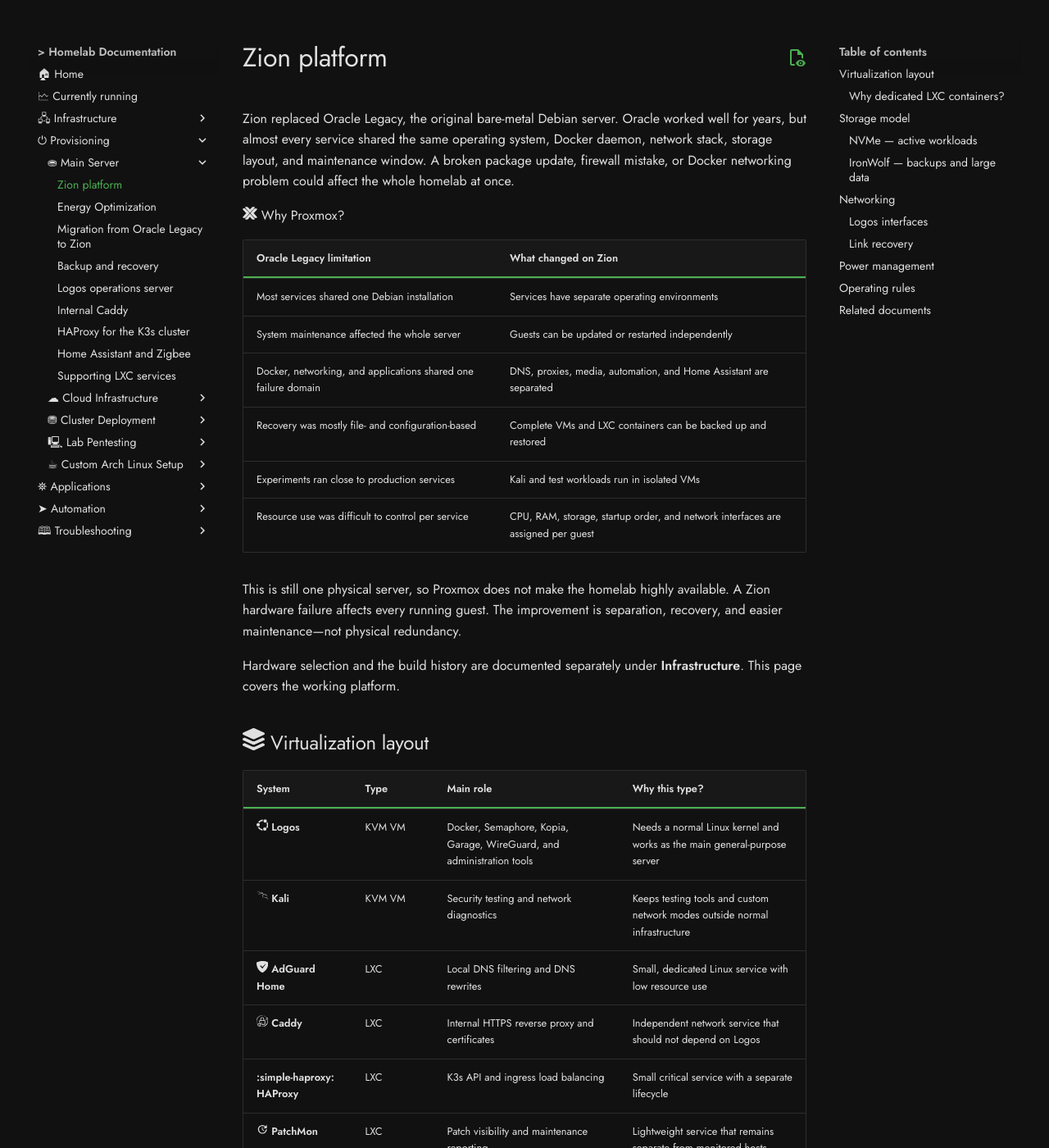
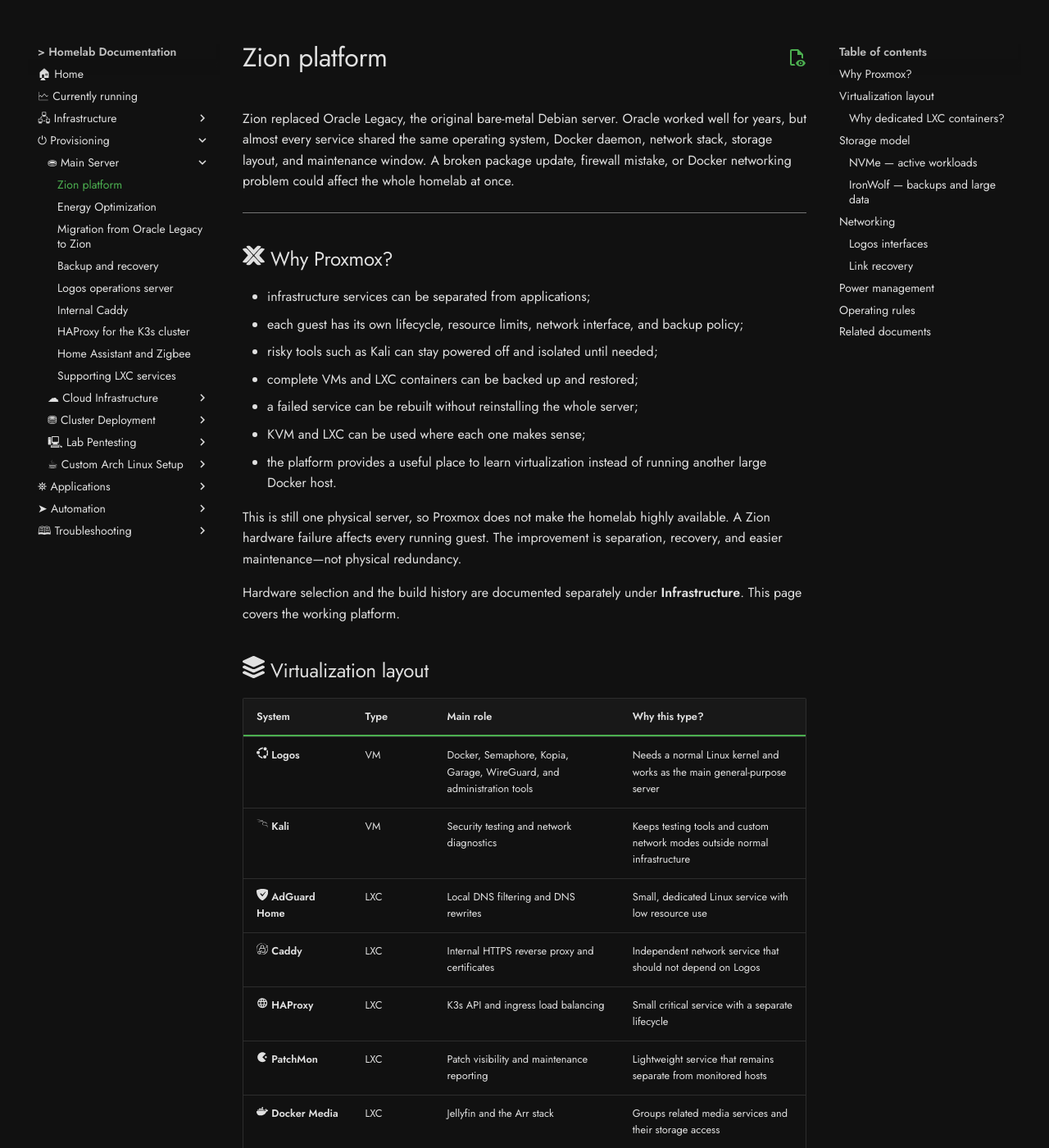
Before and after one commit to kCn3333/homelab, an MkDocs documentation site: the page built from docs/zion/0-platform.md, in a window 1280 px wide and 1400 px high. Shown: the whole window at 82% size. Built offline with MkDocs 1.6.1 and Material for MkDocs 9.7.7, drawn with Linux system fonts in a browser that asks for light colours; comment, search, counter and statistics services are not loaded.

Commit message:
docs: document zion platform update

```diff
--- a/docs/zion/0-platform.md
+++ b/docs/zion/0-platform.md
@@ -2,17 +2,17 @@
 
 Zion replaced Oracle Legacy, the original bare-metal Debian server. Oracle worked well for years, but almost every service shared the same operating system, Docker daemon, network stack, storage layout, and maintenance window. A broken package update, firewall mistake, or Docker networking problem could affect the whole homelab at once.
 
+---
 
-:simple-proxmox: Why Proxmox?
+## :simple-proxmox: Why Proxmox?
 
-| Oracle Legacy limitation | What changed on Zion |
-|---|---|
-| Most services shared one Debian installation | Services have separate operating environments |
-| System maintenance affected the whole server | Guests can be updated or restarted independently |
-| Docker, networking, and applications shared one failure domain | DNS, proxies, media, automation, and Home Assistant are separated |
-| Recovery was mostly file- and configuration-based | Complete VMs and LXC containers can be backed up and restored |
-| Experiments ran close to production services | Kali and test workloads run in isolated VMs |
-| Resource use was difficult to control per service | CPU, RAM, storage, startup order, and network interfaces are assigned per guest |
+- infrastructure services can be separated from applications;
+- each guest has its own lifecycle, resource limits, network interface, and backup policy;
+- risky tools such as Kali can stay powered off and isolated until needed;
+- complete VMs and LXC containers can be backed up and restored;
+- a failed service can be rebuilt without reinstalling the whole server;
+- KVM and LXC can be used where each one makes sense;
+- the platform provides a useful place to learn virtualization instead of running another large Docker host.
 
 This is still one physical server, so Proxmox does not make the homelab highly available. A Zion hardware failure affects every running guest. The improvement is separation, recovery, and easier maintenance—not physical redundancy.
 
@@ -22,12 +22,12 @@
 
 | System | Type | Main role | Why this type? |
 |---|---|---|---|
-| **:simple-ubuntu: Logos** | KVM VM | Docker, Semaphore, Kopia, Garage, WireGuard, and administration tools | Needs a normal Linux kernel and works as the main general-purpose server |
-| **:simple-kalilinux: Kali** | KVM VM | Security testing and network diagnostics | Keeps testing tools and custom network modes outside normal infrastructure |
+| **:simple-ubuntu: Logos** | VM | Docker, Semaphore, Kopia, Garage, WireGuard, and administration tools | Needs a normal Linux kernel and works as the main general-purpose server |
+| **:simple-kalilinux: Kali** | VM | Security testing and network diagnostics | Keeps testing tools and custom network modes outside normal infrastructure |
 | **:simple-adguard: AdGuard Home** | LXC | Local DNS filtering and DNS rewrites | Small, dedicated Linux service with low resource use |
 | **:simple-caddy: Caddy** | LXC | Internal HTTPS reverse proxy and certificates | Independent network service that should not depend on Logos |
-| **:simple-haproxy: HAProxy** | LXC | K3s API and ingress load balancing | Small critical service with a separate lifecycle |
-| **:material-update: PatchMon** | LXC | Patch visibility and maintenance reporting | Lightweight service that remains separate from monitored hosts |
+| **:material-web: HAProxy** | LXC | K3s API and ingress load balancing | Small critical service with a separate lifecycle |
+| **:material-pac-man: PatchMon** | LXC | Patch visibility and maintenance reporting | Lightweight service that remains separate from monitored hosts |
 | **:simple-docker: Docker Media** | LXC | Jellyfin and the Arr stack | Groups related media services and their storage access |
 | **:simple-homeassistant: Home Assistant** | LXC | Home Assistant, ESPHome, and Zigbee | Separate Docker environment with direct USB device access |
 | **:simple-proxmox: Proxmox Backup Server** | LXC | Image-level guest backups | Low overhead; the backup datastore remains outside the container rootfs |
```
